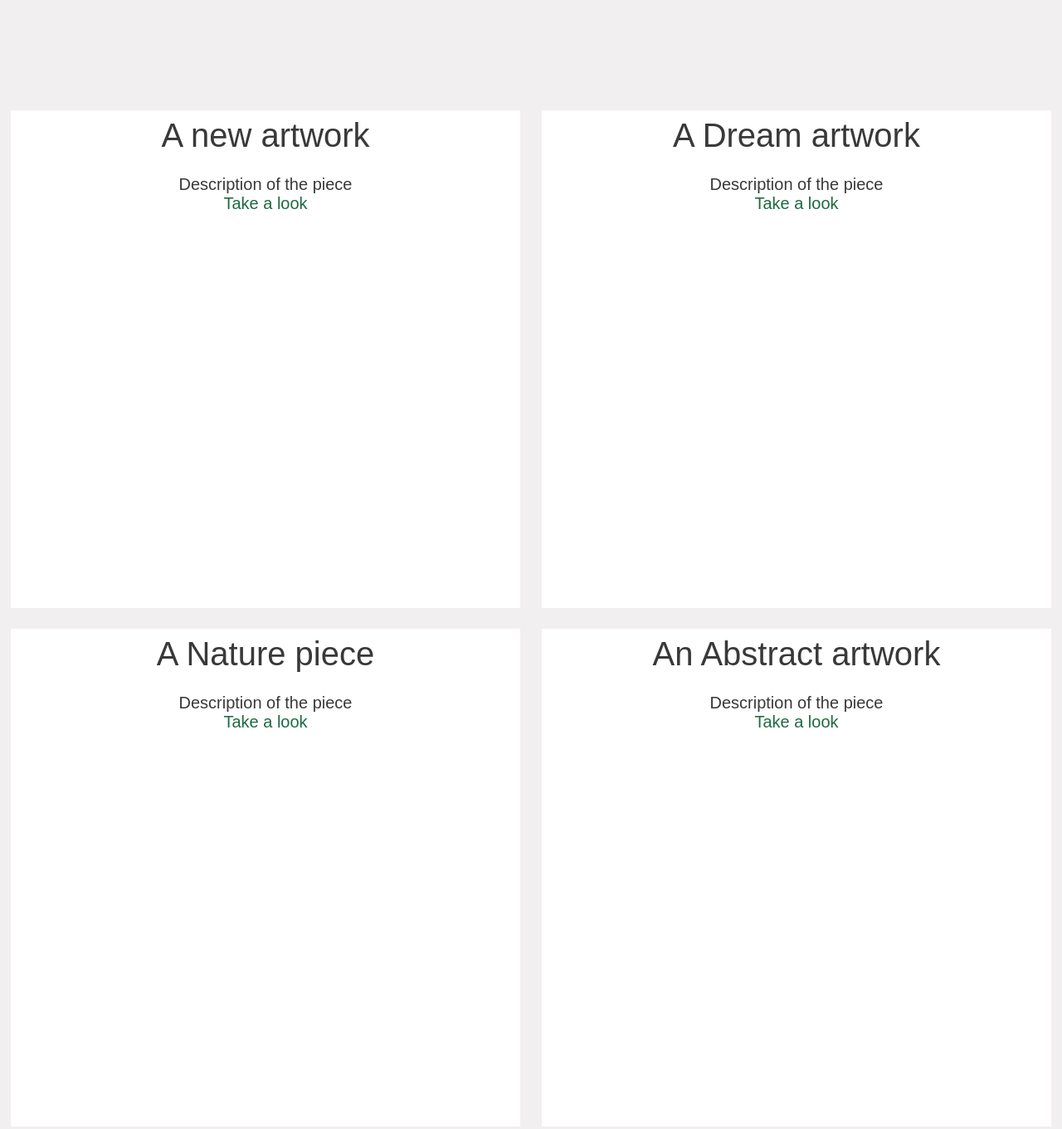
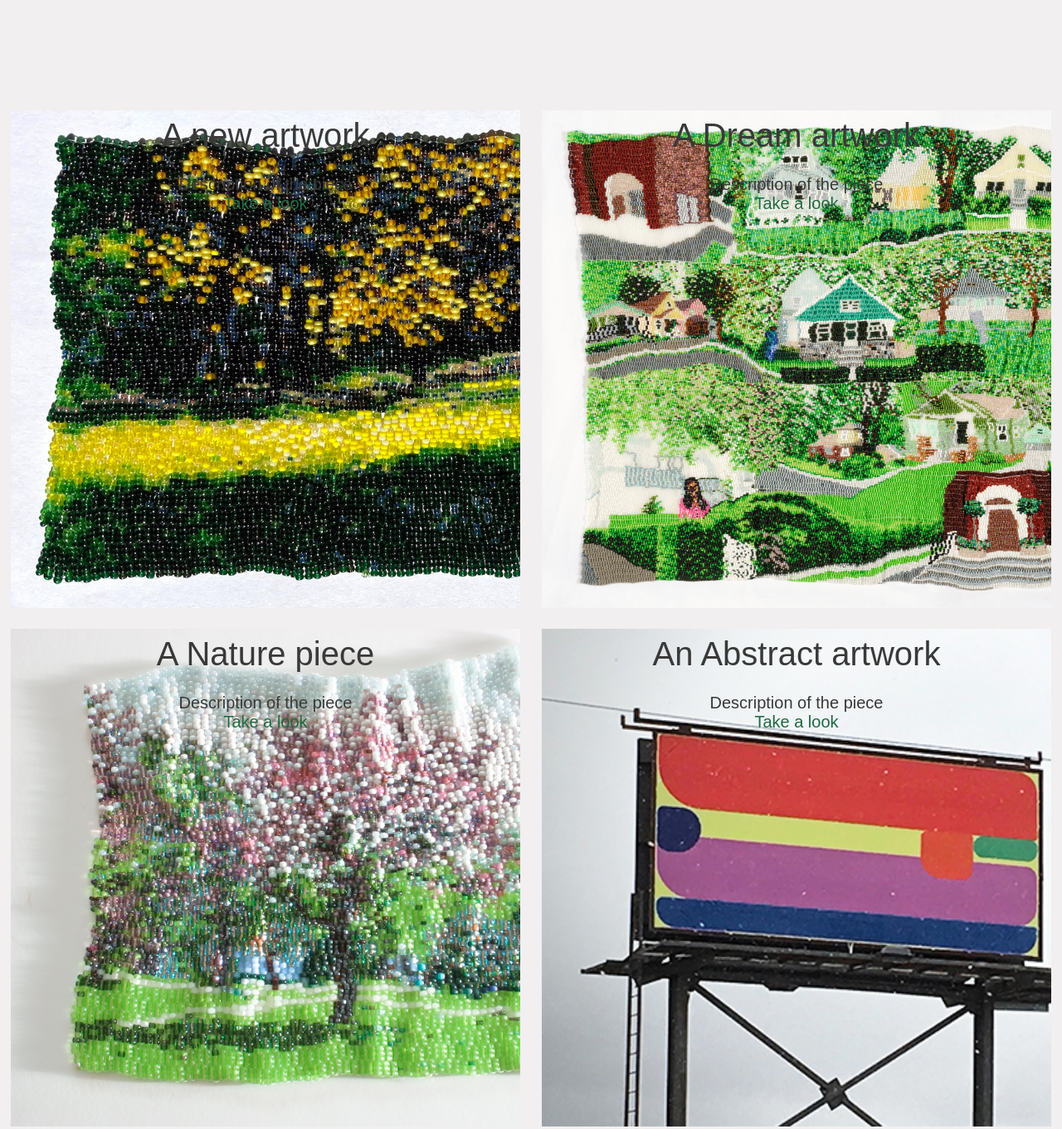
Before and after one commit to j-kincaid/twotone, a plain HTML site: page index.html in a window 1280 px wide. Shown: the part 620-1981 px from the top of the page at 83% size. Drawn offline with Linux system fonts and the light colour scheme; a web font is replaced by a local one.

Commit message:
add images to sections

```diff
--- a/index.html
+++ b/index.html
@@ -25,25 +25,25 @@
                 </div>
           </section>
           <section class="sub-section">
-            <div class="square">
+            <div class="square" id="new">
                 <h2>A new artwork</h2>
                 <br/>
                 <p>Description of the piece</p>
                 <a href="">Take a look</a>
             </div>
-            <div class="square">
+            <div class="square" id ="dream">
                 <h2>A Dream artwork</h2>
                 <br/>
                 <p>Description of the piece</p>
                 <a href="">Take a look</a>
             </div>
-            <div class="square">
+            <div class="square" id ="nature">
                 <h2>A Nature piece</h2>
                 <br/>
                 <p>Description of the piece</p>
                 <a href="">Take a look</a>
             </div>
-            <div class="square">
+            <div class="square" id="abstract">
                 <h2>An Abstract artwork</h2>
                 <br/>
                 <p>Description of the piece</p>
--- a/styles.css
+++ b/styles.css
@@ -88,7 +88,6 @@ header {
     height: 80vh;
 }
 .main-text {
-    width: 50%;
     padding: 30px;
 }
 
@@ -103,7 +102,25 @@ header {
 .dark .square {
     background-color: rgb(71, 71, 71);
 }
+#new {
+    background-image:url('images/new.jpeg');
+    background-size: cover;
+}
 
+#dream {
+    background-image:url('images/dream.jpg');
+    background-size: cover;
+}
+
+#nature {
+    background-image:url('images/nature.jpg');
+    background-size: cover;
+}
+
+#abstract {
+    background-image:url('images/abstract.jpg');
+    background-size: cover;
+}
 .sub-section {
     display: flex;
     flex-wrap: wrap;
@@ -120,6 +137,9 @@ footer {
     background-color: rgb(57, 57, 57);
 }
 @media only screen and (min-width: 970px) {
+    .main-text {
+        width: 50%;
+    }
     .square {
         width: 48%;
         margin: 1%;
```
